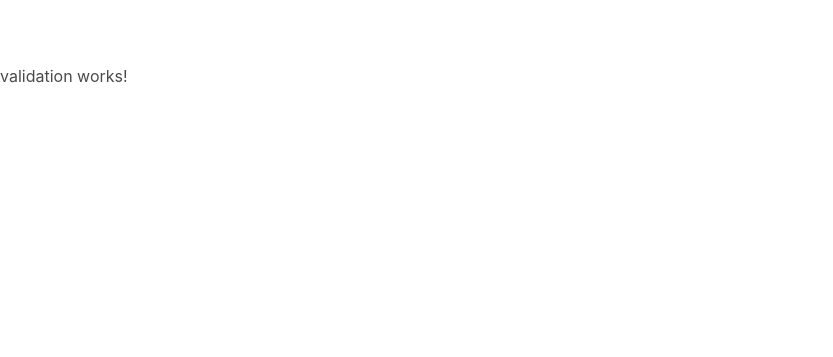
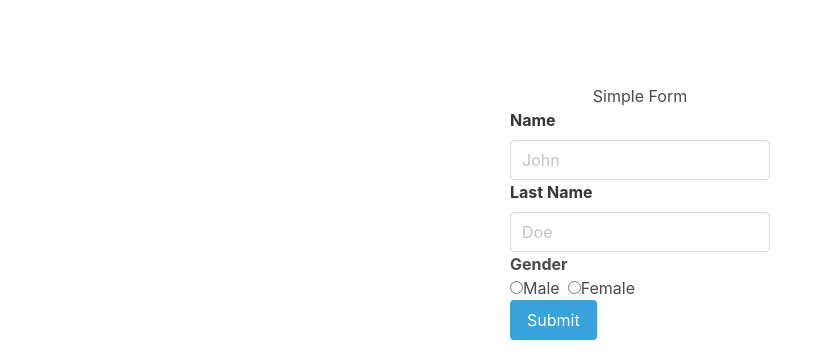
Before and after one commit to PolarCape/angular-polartalks-example, an Angular app: page / in a window 1280 px wide. Shown: the part 647-1004 px from the top of the page, without its empty margins (0-833 px from the left). Before the commit the page ends 800 px from the top, so only its background shows below. Built offline with nearby package versions, Linux system fonts and the light colour scheme.

Commit message:
added simple form

```diff
--- a/src/app/validation/validation.component.css
+++ b/src/app/validation/validation.component.css
@@ -0,0 +1,13 @@
+.form-wrapper {
+  width: 300px;
+  margin: 0 auto;
+  padding: 20px;
+}
+
+h2 {
+  text-align: center;
+}
+
+.bold {
+  font-weight: bold;
+}
--- a/src/app/validation/validation.component.html
+++ b/src/app/validation/validation.component.html
@@ -1,3 +1,50 @@
-<p>
-  validation works!
-</p>
+<div class="form-wrapper jumbotron">
+  <h2>Simple Form</h2>
+  <!-- Here we are declaring a local variable called “form” and setting it to an instance of ngForm. This is very important. Now our local form variable becomes of type FormGroup allowing us access to the FormGroup API’s on this local variable. We use this in the ngSubmit event where we send the value of the form via form.value -->
+  <form (ngSubmit)="submitForm(form.value)">
+    <div class="form-group">
+      <div class="field">
+        <label class="label">Name</label>
+        <p class="control">
+          <input class="input" type="text" placeholder="John" ngModel required>
+        </p>
+      </div>
+    </div>
+
+    <div class="form-group">
+      <div class="field">
+        <label class="label">Last Name</label>
+        <p class="control">
+          <input class="input" type="text" placeholder="Doe" name="lastName" ngModel required>
+        </p>
+      </div>
+    </div>
+
+    <div class="form-group">
+      <div class="field">
+        <label class="bold">Gender</label>
+      </div>
+    </div>
+    <!-- Radio and checkboxes work much the same way -->
+    <div class="radio">
+      <label>
+        <input type="radio" name="gender" value="Male" ngModel>
+        <span>Male</span>
+      </label>
+    </div>
+    <div class="radio">
+      <label>
+        <input type="radio" name="gender" value="Female" ngModel>
+        <span>Female</span>
+      </label>
+    </div>
+
+    <div class="form-group">
+      <div class="field is-grouped">
+        <p class="control">
+          <button class="button is-primary">Submit</button>
+        </p>
+      </div>
+    </div>
+  </form>
+</div>
--- a/src/app/validation/validation.component.ts
+++ b/src/app/validation/validation.component.ts
@@ -12,4 +12,8 @@ export class ValidationComponent implements OnInit {
   ngOnInit() {
   }
 
+  submitForm(formValue) {
+    console.log(formValue);
+  }
+
 }
```
